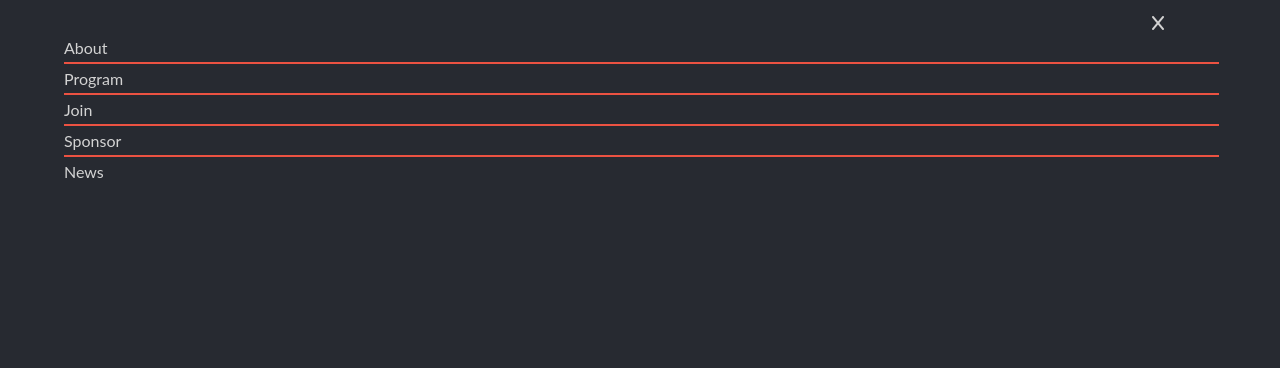
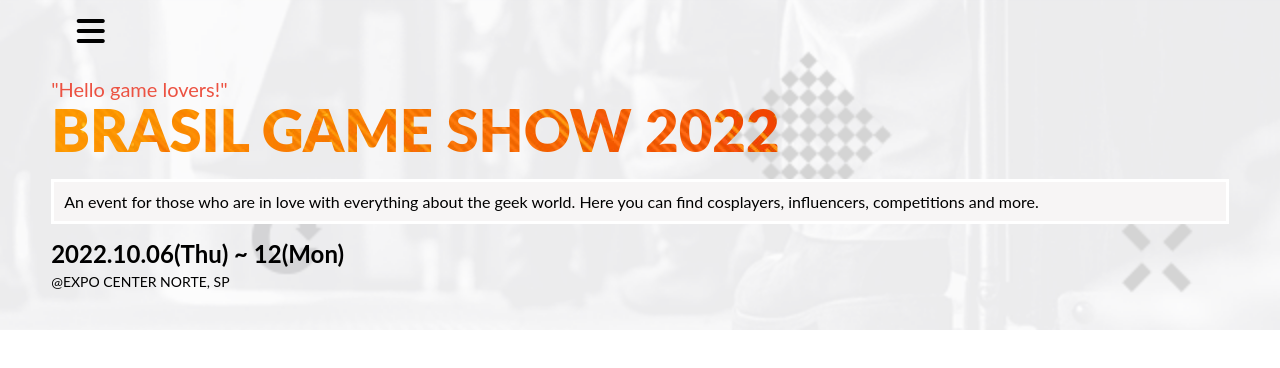
Before and after one commit to PedroH-Neves/Capstone-project-1, a website: page index.html in a window 1280 px wide. Drawn offline with Linux system fonts and the light colour scheme; a web font is replaced by a local one.

Commit message:
Add header section

```diff
--- a/index.html
+++ b/index.html
@@ -11,7 +11,7 @@
   <title>Capstone 1</title>
 </head>
 
-<body>
+<body class="body">
   <header class="header">
     <i class="fa-solid fa-bars"></i>
     <div class="mobile-menu">
@@ -29,19 +29,17 @@
       </ul>
     </div>
     <div class="desktop-menu"></div>
+    <section class="header-section">
+      <p class="unic-font color-two event-call">"Hello game lovers!"</p>
+      <h1 class="unic-font event-name">BRASIL GAME SHOW 2022</h1>
+      <p class="unic-font event-desc">An event for those who are in love with everything about the geek world. Here you
+        can find cosplayers, influencers, competitions and more.</p>
+      <h2 class="unic-font event-date">2022.10.06(Thu) ~ 12(Mon)</h2>
+      <h3 class="unic-font event-place">@EXPO CENTER NORTE, SP</h3>
+    </section>
   </header>
   <main class="main">
-    <section>
-      <p>Hello</p>
-      <h1>Something cool</h1>
-      <p>Lorem ipsum dolor sit amet, consectetur adipiscing elit, sed do eiusmod tempor incididunt ut labore et dolore
-        magna aliqua. Ut enim ad minim veniam, quis nostrud exercitation ullamco laboris nisi ut aliquip ex ea commodo
-        consequat. Duis aute irure dolor in reprehenderit in voluptate velit esse cillum dolore eu fugiat nulla
-        pariatur. Excepteur sint occaecat cupidatat non proident, sunt in culpa qui officia deserunt mollit anim id est
-        laborum</p>
-      <h2>2022.10.07(Fri) ~ 08(Sat)</h2>
-      <h3>@ Brasil, Mato Grosso do Sul</h3>
-    </section>
+
   </main>
 </body>
 
--- a/style.css
+++ b/style.css
@@ -4,10 +4,19 @@
   box-sizing: border-box;
 }
 
+.body {
+  min-width: 375px;
+}
+
 /* HEADER */
 
+.header {
+  background-image: url(./assets/background/mobile-background.png);
+  background-size: cover;
+}
+
 .mobile-menu {
-  display: block;
+  display: none;
   background-color: #272a31;
   position: fixed;
   top: 0;
@@ -29,6 +38,45 @@
 .menu-mobile-list-itens {
   padding-top: 5px;
   padding-bottom: 5px;
+}
+
+.header-section {
+  padding-top: 30px;
+  padding-left: 4%;
+  padding-right: 4%;
+}
+
+.event-call {
+  font-size: 20px;
+  font-weight: 400;
+}
+
+.event-name {
+  font-size: 58px;
+  font-weight: 900;
+  line-height: 1;
+  color: transparent;
+  background-image: url(./assets/background/letter-pattern.png);
+  background-clip: text;
+  -webkit-background-clip: text;
+  padding-bottom: 20px;
+}
+
+.event-desc {
+  border: 3px solid #fff;
+  padding: 10px;
+  background-color: #f7f5f5;
+}
+
+.event-date {
+  padding-top: 15px;
+}
+
+.event-place {
+  padding-top: 5px;
+  font-size: 14px;
+  font-weight: 400;
+  padding-bottom: 40px;
 }
 
 /* GLOBAL */
@@ -54,3 +102,9 @@
   padding-top: 15px;
   padding-left: 90%;
 }
+
+.fa-bars {
+  font-size: 32px;
+  padding-top: 15px;
+  padding-left: 6%;
+}
```
Also changed, not shown: assets/background/desktop-background.png (added), assets/background/letter-pattern.png (added), assets/background/main-background.png (added), assets/background/mobile-background.png (added), assets/background/section-two-pattern.jpg (added).
